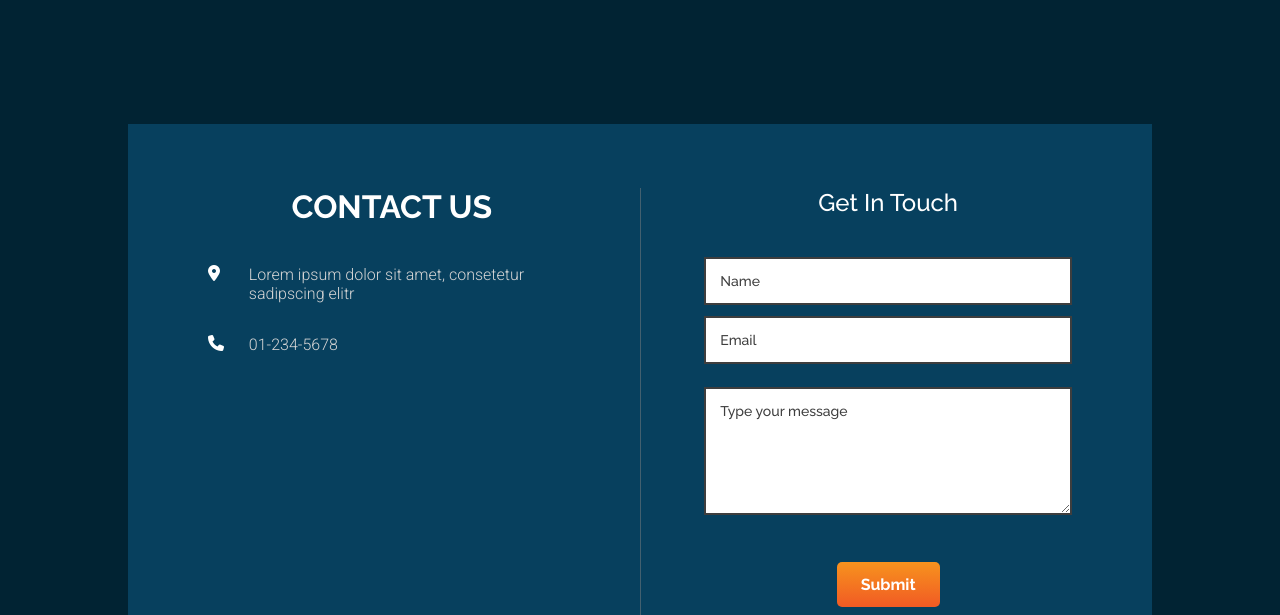
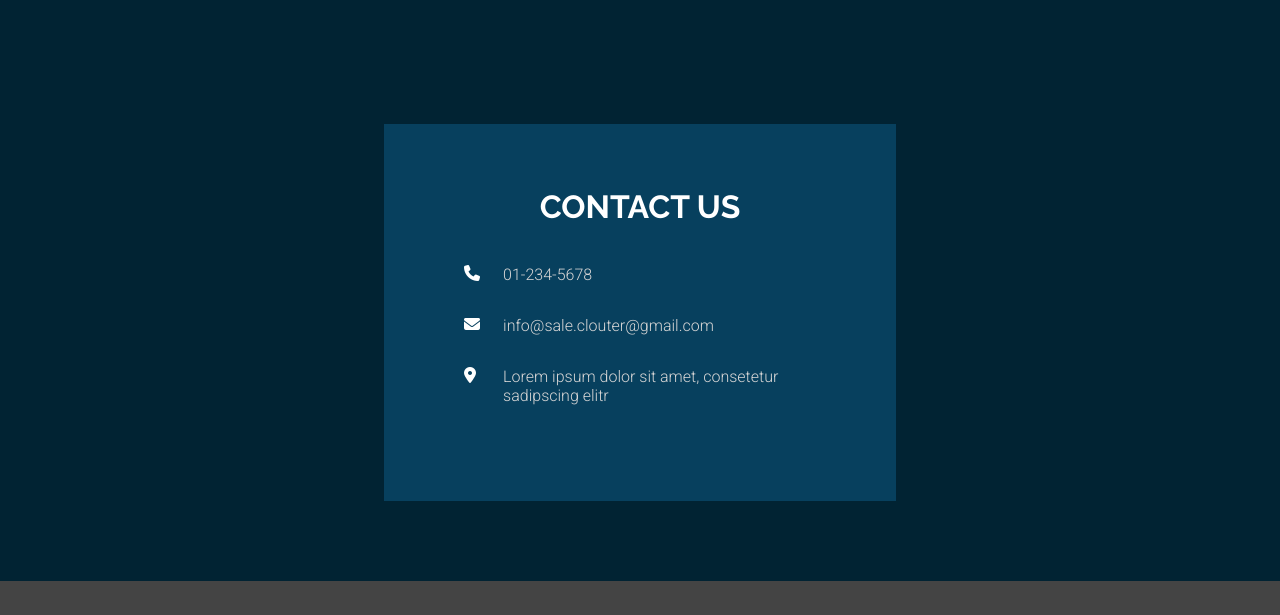
Before and after one commit to SupatchaBew/Clouter-landing-page, a plain HTML site: page index.html in a window 1280 px wide. Shown: the part 2710-3325 px from the top of the page. Drawn offline with nearby package versions, Linux system fonts and the light colour scheme.

Commit message:
tempolary remove submit form

```diff
--- a/index.html
+++ b/index.html
@@ -220,16 +220,20 @@
       </header>
       <div class="contact-us-content">
         <div class="contact-list">
+          <i class="fas fa-phone"></i>
+          <p>01-234-5678</p>
+        </div>
+        <div class="contact-list">
+          <i class="fas fa-envelope"></i>
+          <p>info@sale.clouter@gmail.com</p>
+        </div>
+        <div class="contact-list">
           <i class="fas fa-map-marker-alt"></i>
           <p>Lorem ipsum dolor sit amet, consetetur sadipscing elitr</p>
         </div>
-        <div class="contact-list">
-          <i class="fas fa-phone"></i>
-          <p>01-234-5678</p>
-        </div>
       </div>
     </div>
-    <div class="divide-line">
+    <!-- <div class="divide-line">
 
     </div>
     <div class="submit-form">
@@ -238,15 +242,20 @@
           Get in touch
         </h3>
       </header>
-      <div class="inputs">
-        <input type="text" name="name" value="Name">
-        <input type="text" name="email" value="Email">
-        <textarea name="name" rows="6" cols="80">Type your message</textarea>
-      </div>
-      <div class="cta">
-        <button class="cta-select" type="button" name="button">Submit</button>
-      </div>
-    </div>
+      <form action="mailto:info@sale.clouter@gmail.com" method="POST" enctype="text/plain">
+        <div class="inputs">
+          <label for="">Your Name</label>
+          <input type="text" onfocus="this.value=''" name="yourName" value="What can I call you?">
+          <label for="">Your Email</label>
+          <input type="email" onfocus="this.value=''" name="yourEmail" value="example123@gmail.com">
+          <label for="">How can we help?</label>
+          <textarea onfocus="this.value=''" name="yourMessage" rows="6" cols="80">Type your message</textarea>
+        </div>
+        <div class="cta">
+          <button class="cta-select" type="button" name="button">Submit</button>
+        </div>
+      </form>
+    </div> -->
 
   </section>
 
--- a/style.css
+++ b/style.css
@@ -44,8 +44,10 @@ h3 {
   margin-top: 3vh;
 }
 
-input {
+input, label {
   display: block;
+  justify-content: start;
+  text-align: start;
 }
 
 header {
@@ -282,10 +284,10 @@ nav {
   border-style: solid;
   border-color: #3E3E3E;
   color: #3E3E3E;
-  border-width: 2px;
+  border-width: 1px;
   width: 100%;
   height: auto;
-  margin: 0.8em auto;
+  margin: 0.7em auto 1.5em;
   padding: 1em;
 }
 
@@ -396,7 +398,7 @@ nav {
   }
 
   .contact-us {
-    max-width: 80%;
+    max-width: 40%;
     justify-content: space-around;
     align-items: stretch;
     margin: 5em auto;
```
